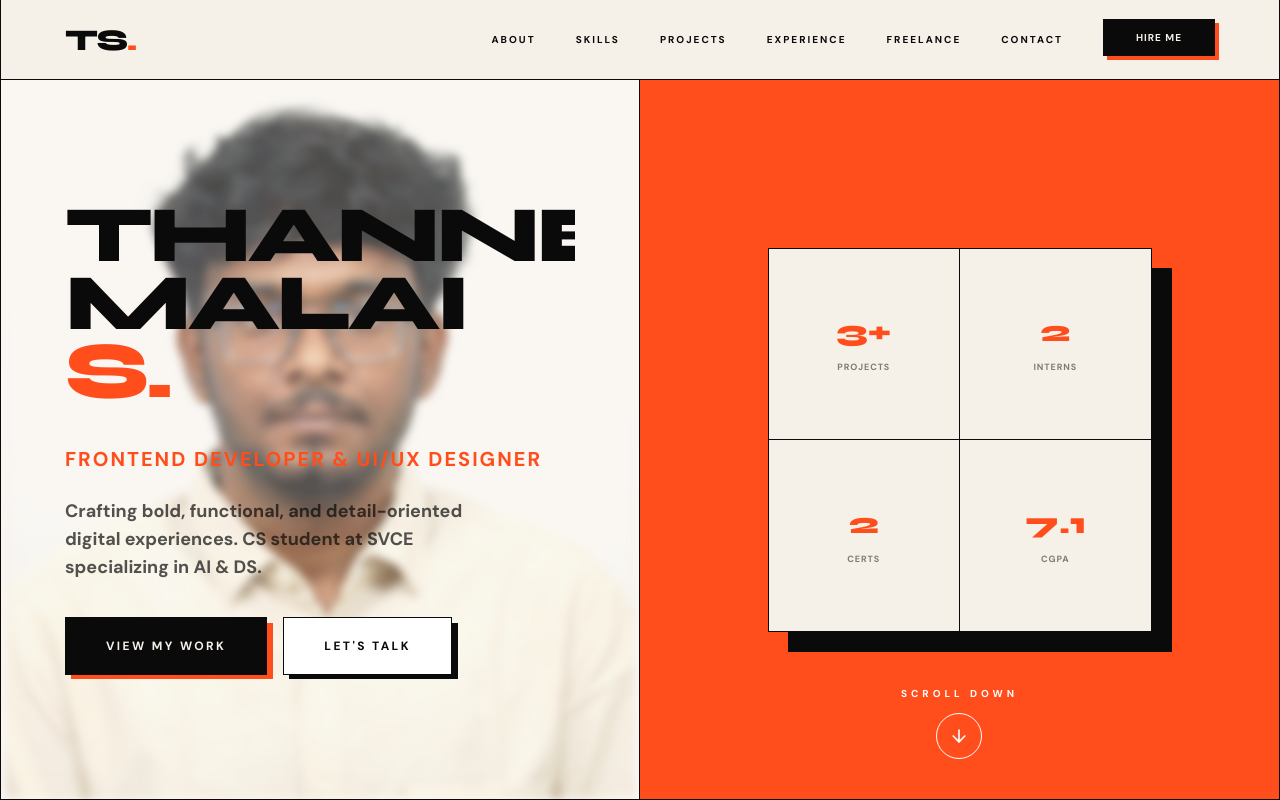
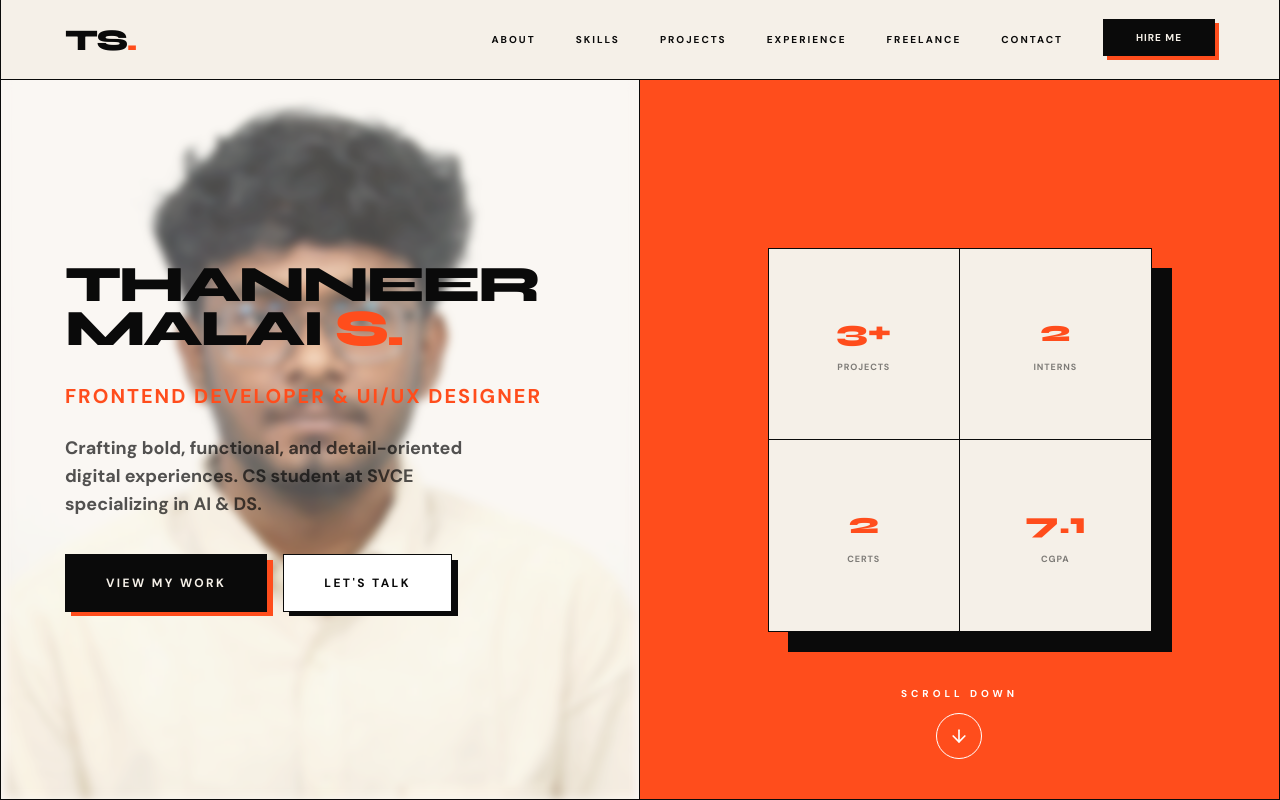
Before and after one commit to Harikarthick19/Thanneermalai-Portfolio, a Next.js app: page / in a window 1280 px wide. Shown: the top 800 px of the page. Built offline with nearby package versions, Linux system fonts and the light colour scheme.

Commit message:
Update name styling and alignment in Hero section

```diff
--- a/src/components/Hero.tsx
+++ b/src/components/Hero.tsx
@@ -54,7 +54,7 @@ export default function Hero() {
             className="w-full max-w-full overflow-hidden relative z-20"
           >
             <motion.div variants={itemVariants} className="overflow-hidden max-w-full">
-              <h1 className="font-syne text-[clamp(2.5rem,8vw,5rem)] leading-[0.85] font-black uppercase tracking-tighter mb-10 text-ink">
+              <h1 className="font-syne text-[clamp(1.8rem,7vw,3.2rem)] leading-[0.85] font-black uppercase tracking-tighter mb-8 text-ink">
                 THANNEER<br />
                 MALAI <span className="text-accent">S.</span>
               </h1>
```
